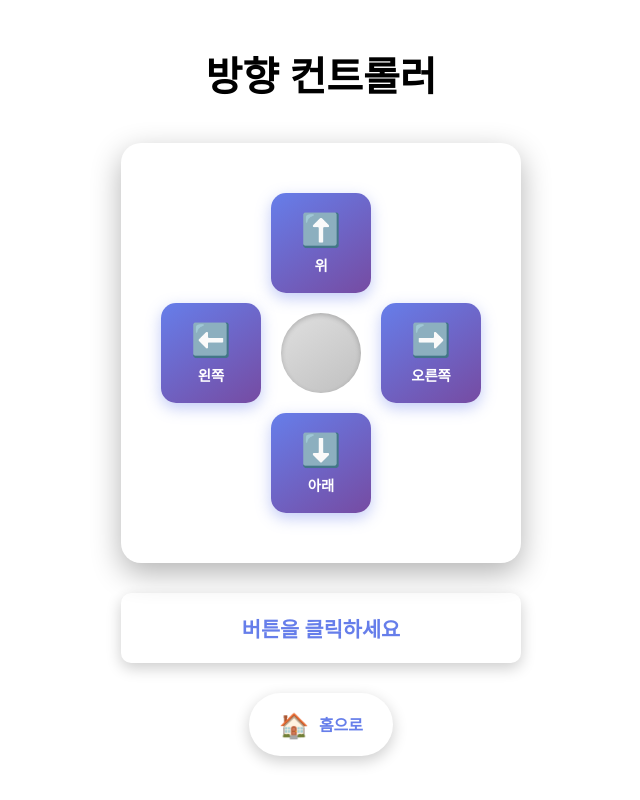
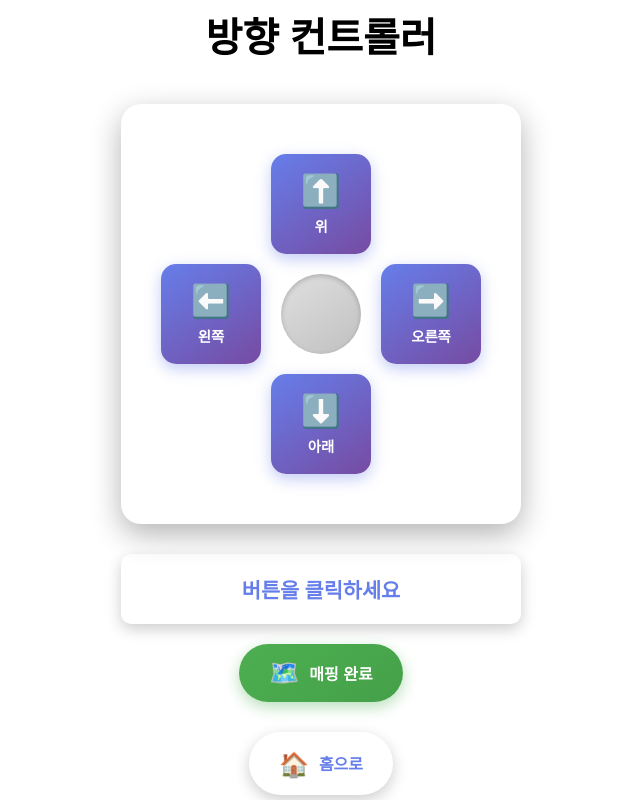
Before and after one commit to pepsijoa/twice_project, a Flask app: page /controller in a window 1280 px wide. Shown: the whole page, without its empty margins (319-959 px from the left). Run offline with Flask 3, Linux system fonts and the light colour scheme.

Commit message:
change Mapper alg

```diff
--- a/webPart/app.py
+++ b/webPart/app.py
@@ -57,6 +57,31 @@
     time.sleep(0.1)
 
     return jsonify({'status': 'success', 'direction': direction})
+
+# 매핑 완료 라우트
+@app.route('/mapping-complete', methods=['POST'])
+def mapping_complete():
+    data = request.get_json()
+    action = data.get('action')
+
+    if action == 'doneMapping':
+        client = socket.socket(socket.AF_UNIX, socket.SOCK_STREAM)
+        try:
+            client.connect(SOCKET_PATH)
+            client.send('doneMapping'.encode('utf-8'))
+
+            response = client.recv(1024).decode('utf-8')
+            print(f"C++ 서버 응답 (매핑 완료): {response}")
+
+            client.close()
+            time.sleep(0.1)
+
+            return jsonify({'status': 'success', 'action': 'doneMapping', 'response': response})
+        except Exception as e:
+            print(f"매핑 완료 신호 전송 실패: {e}")
+            return jsonify({'status': 'error', 'message': str(e)})
+    else:
+        return jsonify({'status': 'error', 'message': 'Invalid action'})
 
 # 인증서 다운로드 라우트
 @app.route('/download-cert')
@@ -214,6 +239,9 @@
     '''
 
 if __name__ == '__main__':
+    # 포트 설정 (환경변수에서 가져오거나 기본값 5000)
+    port = int(os.environ.get('FLASK_PORT', 5000))
+
     # SSL 인증서 파일 경로
     cert_dir = os.path.join(os.path.dirname(__file__), 'certification', 'certs')
     cert_file = os.path.join(cert_dir, 'cert.pem')
@@ -222,12 +250,12 @@
     # 인증서가 있으면 HTTPS로 실행, 없으면 HTTP로 실행
     if os.path.exists(cert_file) and os.path.exists(key_file):
         print("🔒 HTTPS 모드로 서버를 시작합니다...")
-        print(f"📱 접속 주소: https://<IP주소>:5000")
+        print(f"📱 접속 주소: https://<IP주소>:{port}")
         context = ssl.SSLContext(ssl.PROTOCOL_TLS_SERVER)
         context.load_cert_chain(cert_file, key_file)
-        app.run(debug=True, host='0.0.0.0', port=5000, ssl_context=context)
+        app.run(debug=True, host='0.0.0.0', port=port, ssl_context=context)
     else:
         print("⚠️  SSL 인증서가 없습니다. HTTP 모드로 서버를 시작합니다...")
         print(f"💡 HTTPS를 사용하려면: python certification/generate_cert.py 실행")
-        print(f"📱 접속 주소: http://<IP주소>:5000")
-        app.run(debug=True, host='0.0.0.0', port=5000)
+        print(f"📱 접속 주소: http://<IP주소>:{port}")
+        app.run(debug=True, host='0.0.0.0', port=port)
--- a/webPart/static/css/style.css
+++ b/webPart/static/css/style.css
@@ -165,6 +165,53 @@
     font-size: 1rem;
 }
 
+/* 매핑 완료 버튼 */
+.mapping-button-container {
+    margin-top: 20px;
+    text-align: center;
+}
+
+.mapping-complete-btn {
+    display: inline-flex;
+    align-items: center;
+    gap: 10px;
+    padding: 15px 30px;
+    background: linear-gradient(145deg, #4CAF50, #45a049);
+    border: none;
+    border-radius: 50px;
+    color: white;
+    font-weight: bold;
+    font-size: 1.1rem;
+    cursor: pointer;
+    box-shadow: 0 5px 15px rgba(76, 175, 80, 0.4);
+    transition: all 0.3s ease;
+    touch-action: manipulation;
+    -webkit-tap-highlight-color: transparent;
+}
+
+.mapping-complete-btn:hover {
+    transform: translateY(-3px);
+    box-shadow: 0 8px 20px rgba(76, 175, 80, 0.6);
+    background: linear-gradient(145deg, #5CBF60, #4CAF50);
+}
+
+.mapping-complete-btn:active {
+    transform: translateY(-1px) scale(0.98);
+}
+
+.mapping-complete-btn.clicked {
+    background: linear-gradient(145deg, #8BC34A, #4CAF50);
+    animation: pulse 0.3s ease;
+}
+
+.mapping-icon {
+    font-size: 1.5rem;
+}
+
+.mapping-text {
+    font-size: 1rem;
+}
+
 /* 반응형 디자인 */
 @media (max-width: 768px) {
     body {
@@ -212,6 +259,15 @@
     .home-icon {
         font-size: 1.3rem;
     }
+
+    .mapping-complete-btn {
+        padding: 12px 25px;
+        font-size: 1rem;
+    }
+
+    .mapping-icon {
+        font-size: 1.3rem;
+    }
 }
 
 @media (max-width: 480px) {
@@ -246,6 +302,15 @@
     .home-icon {
         font-size: 1.2rem;
     }
+
+    .mapping-complete-btn {
+        padding: 10px 20px;
+        font-size: 0.9rem;
+    }
+
+    .mapping-icon {
+        font-size: 1.2rem;
+    }
 }
 
 /* iOS Safari 최적화 */
--- a/webPart/static/js/script.js
+++ b/webPart/static/js/script.js
@@ -1,5 +1,6 @@
 
 const directionButtons = document.querySelectorAll('.direction-btn');
+const mappingCompleteBtn = document.getElementById('mapping-complete');
 const statusText = document.getElementById('status-text');
 
 const directionText = {
@@ -48,4 +49,42 @@
     });
 });
 
+// 매핑 완료 버튼 이벤트 리스너
+mappingCompleteBtn.addEventListener('click', async function() {
+    this.classList.add('clicked');
+
+    setTimeout(() => {
+        this.classList.remove('clicked');
+    }, 300);
+
+    statusText.textContent = '🗺️ 매핑을 완료합니다!';
+    statusText.style.color = '#4CAF50';
+
+    try {
+        const response = await fetch('/mapping-complete', {
+            method: 'POST',
+            headers: {
+                'Content-Type': 'application/json',
+            },
+            body: JSON.stringify({ action: 'doneMapping' })
+        });
+
+        const data = await response.json();
+
+        if (data.status === 'success') {
+            console.log('✅ 매핑 완료 신호 전송 성공');
+            statusText.textContent = '✅ 매핑 완료!';
+            statusText.style.color = '#4CAF50';
+        } else {
+            console.error('❌ 서버 오류:', data.message);
+            statusText.textContent = '오류가 발생했습니다!';
+            statusText.style.color = '#ff0000';
+        }
+    } catch (error) {
+        console.error('❌ 네트워크 오류:', error);
+        statusText.textContent = '서버 연결 실패!';
+        statusText.style.color = '#ff0000';
+    }
+});
+
 console.log('🎮 방향 컨트롤러가 준비되었습니다!');
--- a/webPart/templates/controller.html
+++ b/webPart/templates/controller.html
@@ -59,6 +59,14 @@
             <p id="status-text">버튼을 클릭하세요</p>
         </div>
 
+        <!-- 매핑 완료 버튼 -->
+        <div class="mapping-button-container">
+            <button class="mapping-complete-btn" id="mapping-complete">
+                <span class="mapping-icon">🗺️</span>
+                <span class="mapping-text">매핑 완료</span>
+            </button>
+        </div>
+
         <!-- 홈 버튼 -->
         <div class="home-button-container">
             <a href="/" class="home-button">
```
Also changed, not shown: 5 other files.
